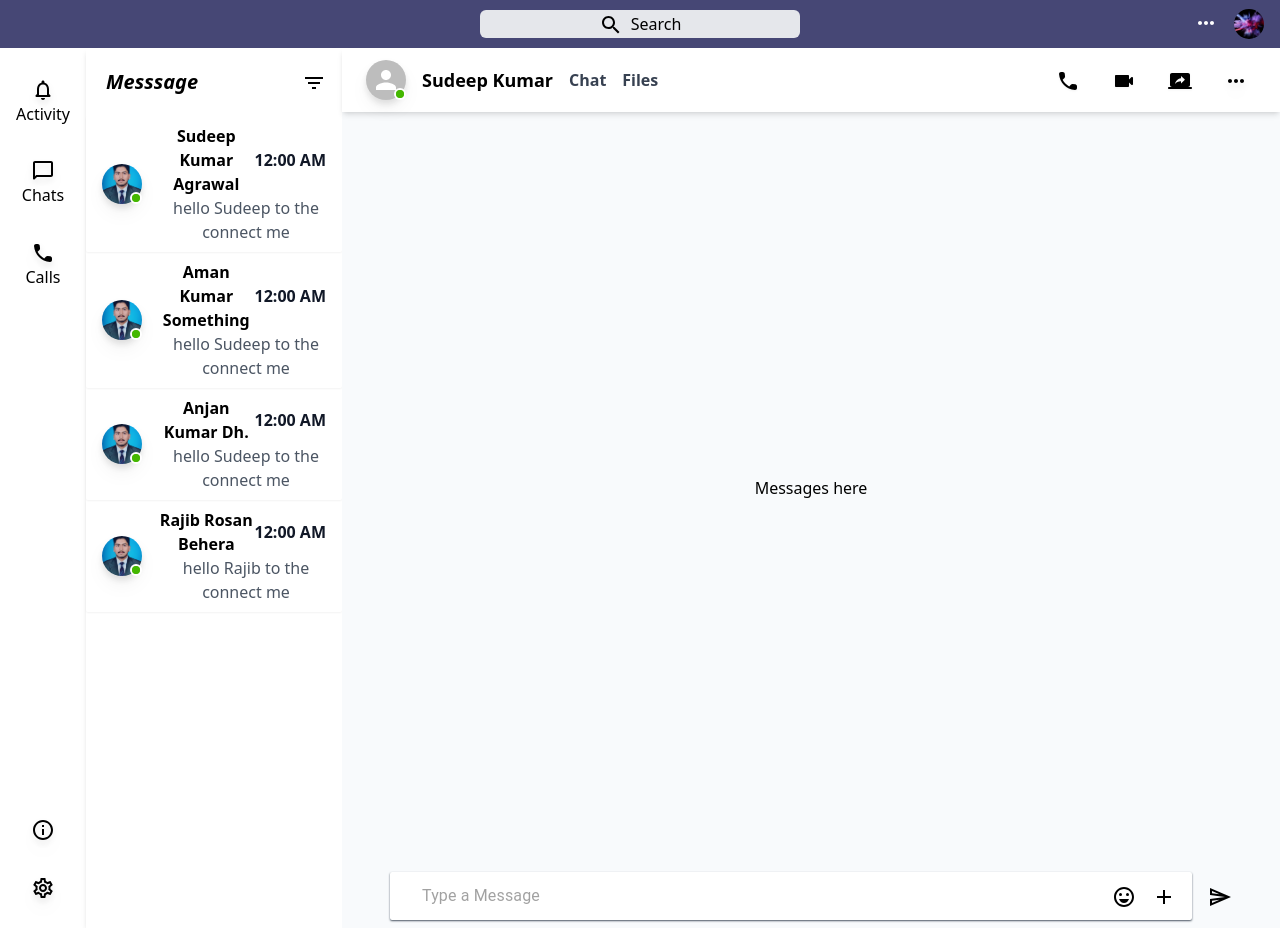
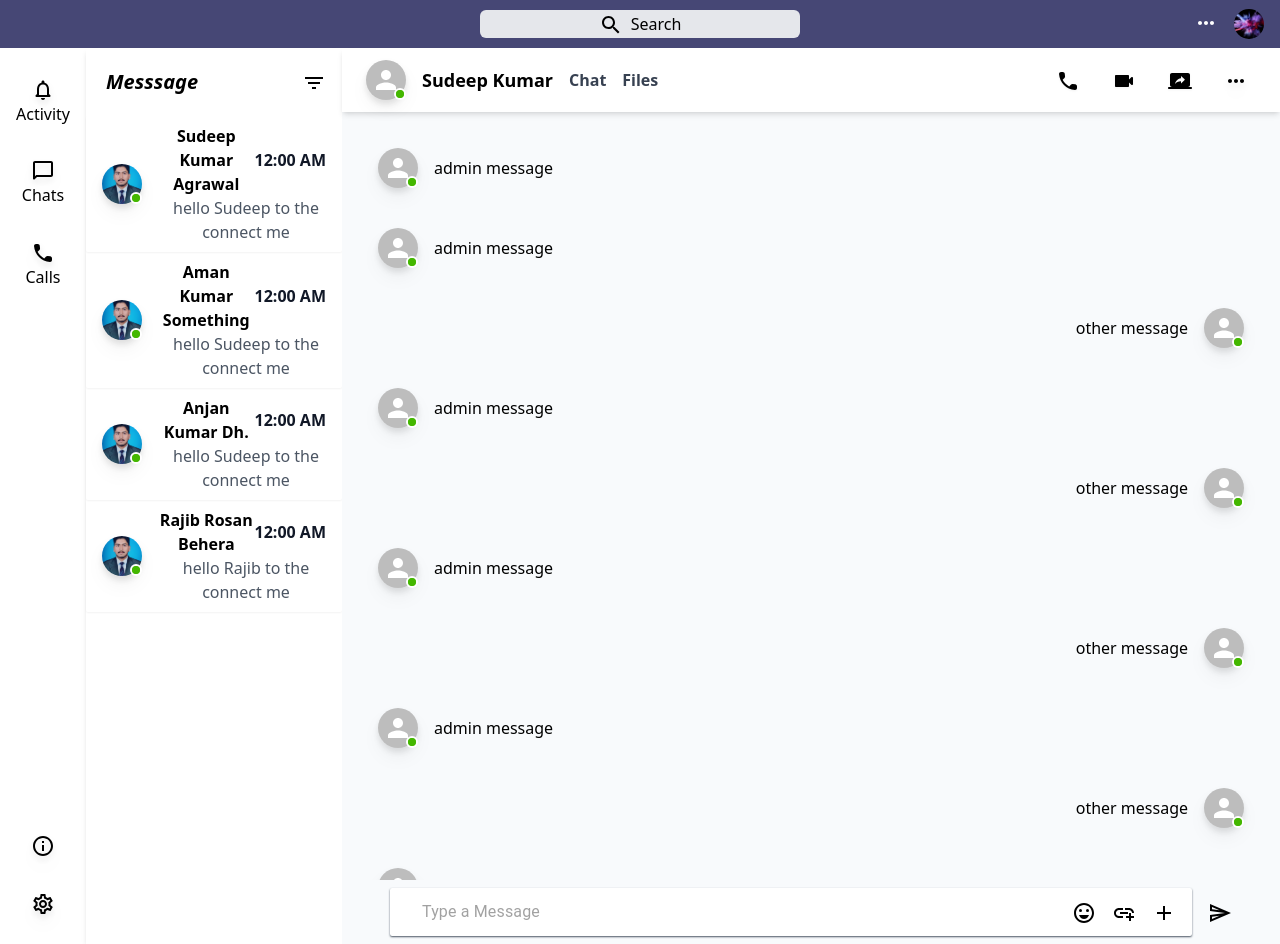
Before and after one commit to Sudeep-kr-1999/Connect-Me, a React (Create React App) app: page / in a window 1280 px wide. Built offline with nearby package versions, Linux system fonts and the light colour scheme.

Commit message:
attach file button added and chatbox for sender and reciever added

```diff
--- /dev/null
+++ b/src/components/AdminMessageBox/AdminMessageBox.tsx
@@ -0,0 +1,51 @@
+import { styled } from "@mui/material/styles";
+import Badge from "@mui/material/Badge";
+import Avatar from "@mui/material/Avatar";
+type Props = {};
+const StyledBadge = styled(Badge)(({ theme }) => ({
+  "& .MuiBadge-badge": {
+    backgroundColor: "#44b700",
+    color: "#44b700",
+    boxShadow: `0 0 0 2px ${theme.palette.background.paper}`,
+    "&::after": {
+      position: "absolute",
+      top: 0,
+      left: 0,
+      width: "100%",
+      height: "100%",
+      borderRadius: "50%",
+      animation: "ripple 1.2s ease-in-out",
+      border: "1px solid currentColor",
+      content: '""',
+    },
+  },
+  "@keyframes ripple": {
+    "0%": {
+      transform: "scale(.8)",
+      opacity: 1,
+    },
+    "100%": {
+      transform: "scale(2.4)",
+      opacity: 0,
+    },
+  },
+}));
+
+export default function AdminMessageBox({}: Props) {
+  return (
+    <div className="admin-message-box relative flex h-fit m-2 p-2 justify-start items-center">
+      <span className="admin-avatar relative block m-1">
+        <StyledBadge
+          overlap="circular"
+          anchorOrigin={{ vertical: "bottom", horizontal: "right" }}
+          variant="dot"
+        >
+          <Avatar alt="Sudeep Kumar" src="" className="drop-shadow-lg"></Avatar>
+        </StyledBadge>
+      </span>
+      <span className="admin-message relative block p-2 m-1 rounded-md">
+        admin message
+      </span>
+    </div>
+  );
+}
--- a/src/components/ChatBox/ChatBox.tsx
+++ b/src/components/ChatBox/ChatBox.tsx
@@ -4,11 +4,14 @@ import Avatar from "@mui/material/Avatar";
 import CallRoundedIcon from "@mui/icons-material/CallRounded";
 import VideocamRoundedIcon from "@mui/icons-material/VideocamRounded";
 import ScreenShareRoundedIcon from "@mui/icons-material/ScreenShareRounded";
+import AddLinkTwoToneIcon from "@mui/icons-material/AddLinkTwoTone";
 import MoreHorizIcon from "@mui/icons-material/MoreHoriz";
 import EmojiEmotionsOutlinedIcon from "@mui/icons-material/EmojiEmotionsOutlined";
 import AddOutlinedIcon from "@mui/icons-material/AddOutlined";
 import SendOutlinedIcon from "@mui/icons-material/SendOutlined";
 import TextField from "@mui/material/TextField";
+import AdminMessageBox from "../AdminMessageBox/AdminMessageBox";
+import OtherUserMessageBox from "../OtherUserMessageBox/OtherUserMessageBox";
 
 type Props = {};
 
@@ -44,7 +47,7 @@ const StyledBadge = styled(Badge)(({ theme }) => ({
 
 export default function ChatBox({}: Props) {
   return (
-    <div className="chat-menu relative flex flex-col flex-1 h-[55em] bg-slate-50">
+    <div className="chat-menu relative flex flex-col flex-1 h-[56em] bg-slate-50">
       {/* top section  */}
       <div className="topSection relative flex justify-between p-1 px-4 items-center shadow-md bg-white">
         <div className="top-left relative flex items-center">
@@ -96,8 +99,26 @@ export default function ChatBox({}: Props) {
       </div>
 
       {/* middle message section  */}
-      <div className="message-section relative flex flex-1 items-center justify-center">
-        Messages here
+      <div className="message-section relative flex flex-1 flex-col p-4 overflow-y-scroll">
+        {/* if message from admin then in the right  */}
+        <AdminMessageBox />
+        <AdminMessageBox />
+        {/* if message from other user then in the left  */}
+        <OtherUserMessageBox />
+        <AdminMessageBox />
+        <OtherUserMessageBox />
+        <AdminMessageBox />
+        <OtherUserMessageBox />
+        <AdminMessageBox />
+        <OtherUserMessageBox />
+        <AdminMessageBox />
+        <OtherUserMessageBox />
+        <AdminMessageBox />
+        <OtherUserMessageBox />
+        <AdminMessageBox />
+        <OtherUserMessageBox />
+        <AdminMessageBox />
+        <OtherUserMessageBox />
       </div>
       {/* lower section  */}
       <div className="lower-section relative flex basis-16 items-center justify-center px-10">
@@ -117,6 +138,9 @@ export default function ChatBox({}: Props) {
             <span className="emoji-icon relative block m-2">
               <EmojiEmotionsOutlinedIcon />
             </span>
+            <span className="attachfile-icon relative block m-2">
+              <AddLinkTwoToneIcon />
+            </span>
             <span className="misc-options-icon relative block m-2">
               <AddOutlinedIcon />
             </span>
--- a/src/components/ChatList/ChatList.tsx
+++ b/src/components/ChatList/ChatList.tsx
@@ -6,7 +6,7 @@ type Props = {};
 
 export default function ChatList({}: Props) {
   return (
-    <div className="chatlist-menu relative flex flex-col basis-[20%] h-[55em] shadow-md">
+    <div className="chatlist-menu relative flex flex-col basis-[20%] h-auto shadow-md">
       <div className="chat-bar relative flex w-full">
         <div className="chat-label-container relative flex">
           <span className="chat-label relative block text-xl italic text-black font-bold m-5">
--- a/src/components/Navigation/Navigation.tsx
+++ b/src/components/Navigation/Navigation.tsx
@@ -7,14 +7,14 @@ type Props = {};
 
 export default function Navigation({}: Props) {
   return (
-    <div className="navigation-menu relative flex flex-col basis-[5%] h-[55em]">
+    <div className="navigation-menu relative flex flex-col basis-[5%] h-auto">
       <div className="uppper-nav relative flex flex-col basis-4/5 pt-3 justify-start items-center">
         <div className="notification relative block m-4">
-          <NotificationsNoneRoundedIcon  className="drop-shadow-lg"/>
+          <NotificationsNoneRoundedIcon className="drop-shadow-lg" />
           <span className="notification-label relative block">Activity</span>
         </div>
         <div className="chat relative block m-4">
-          <ChatBubbleOutlineRoundedIcon className="drop-shadow-lg"/>
+          <ChatBubbleOutlineRoundedIcon className="drop-shadow-lg" />
           <span className="chat-label relative block">Chats</span>
         </div>
         <div className="calls relative block m-4">
@@ -24,7 +24,7 @@ export default function Navigation({}: Props) {
       </div>
       <div className="lower-nav relative flex flex-1 flex-col justify-end items-center pb-3">
         <div className="aboutme relative m-4">
-          <InfoOutlinedIcon className="drop-shadow-lg"/>
+          <InfoOutlinedIcon className="drop-shadow-lg" />
           {/* <span className="about-label relative block">About</span> */}
         </div>
         <div className="setting relative block m-4">
--- /dev/null
+++ b/src/components/OtherUserMessageBox/OtherUserMessageBox.tsx
@@ -0,0 +1,51 @@
+import { styled } from "@mui/material/styles";
+import Badge from "@mui/material/Badge";
+import Avatar from "@mui/material/Avatar";
+type Props = {};
+const StyledBadge = styled(Badge)(({ theme }) => ({
+  "& .MuiBadge-badge": {
+    backgroundColor: "#44b700",
+    color: "#44b700",
+    boxShadow: `0 0 0 2px ${theme.palette.background.paper}`,
+    "&::after": {
+      position: "absolute",
+      top: 0,
+      left: 0,
+      width: "100%",
+      height: "100%",
+      borderRadius: "50%",
+      animation: "ripple 1.2s ease-in-out",
+      border: "1px solid currentColor",
+      content: '""',
+    },
+  },
+  "@keyframes ripple": {
+    "0%": {
+      transform: "scale(.8)",
+      opacity: 1,
+    },
+    "100%": {
+      transform: "scale(2.4)",
+      opacity: 0,
+    },
+  },
+}));
+
+export default function OtherUserMessageBox({}: Props) {
+  return (
+    <div className="otheruser-message-box relative flex h-fit m-2 p-2 justify-end items-center ">
+      <span className="other-message relative block p-2 m-1 rounded-md">
+        other message
+      </span>
+      <span className="otheruser-avatar relative block m-1">
+        <StyledBadge
+          overlap="circular"
+          anchorOrigin={{ vertical: "bottom", horizontal: "right" }}
+          variant="dot"
+        >
+          <Avatar alt="Sudeep Kumar" src="" className="drop-shadow-lg"></Avatar>
+        </StyledBadge>
+      </span>
+    </div>
+  );
+}
```
